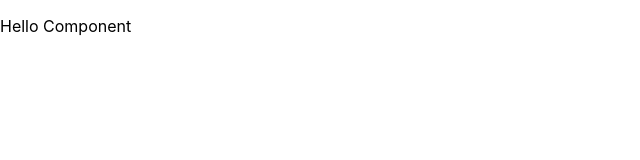
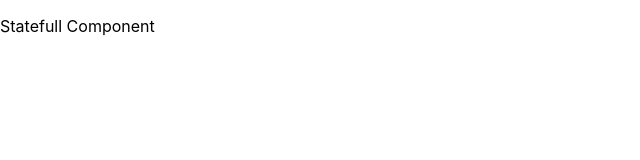
Before and after one commit to rzdzaky/react-latihan-1, a React (Create React App) app: page / in a window 1280 px wide. Shown: the top 160 px of the page, without its empty margins (0-640 px from the left). Built offline with nearby package versions, Linux system fonts and the light colour scheme.

Commit message:
Statefull component

```diff
--- a/src/index.js
+++ b/src/index.js
@@ -8,10 +8,16 @@ const HelloComponent = () => {
   return <p>Hello Component</p>
 }
 
+class StatefullComponent extends React.Component {
+  render(){
+    return <p>Statefull Component</p>
+  }
+}
+
 ReactDOM.render(
 
   <React.StrictMode>
-    <HelloComponent />
+    <StatefullComponent />
   </React.StrictMode>,
   document.getElementById('root')
 );
```
